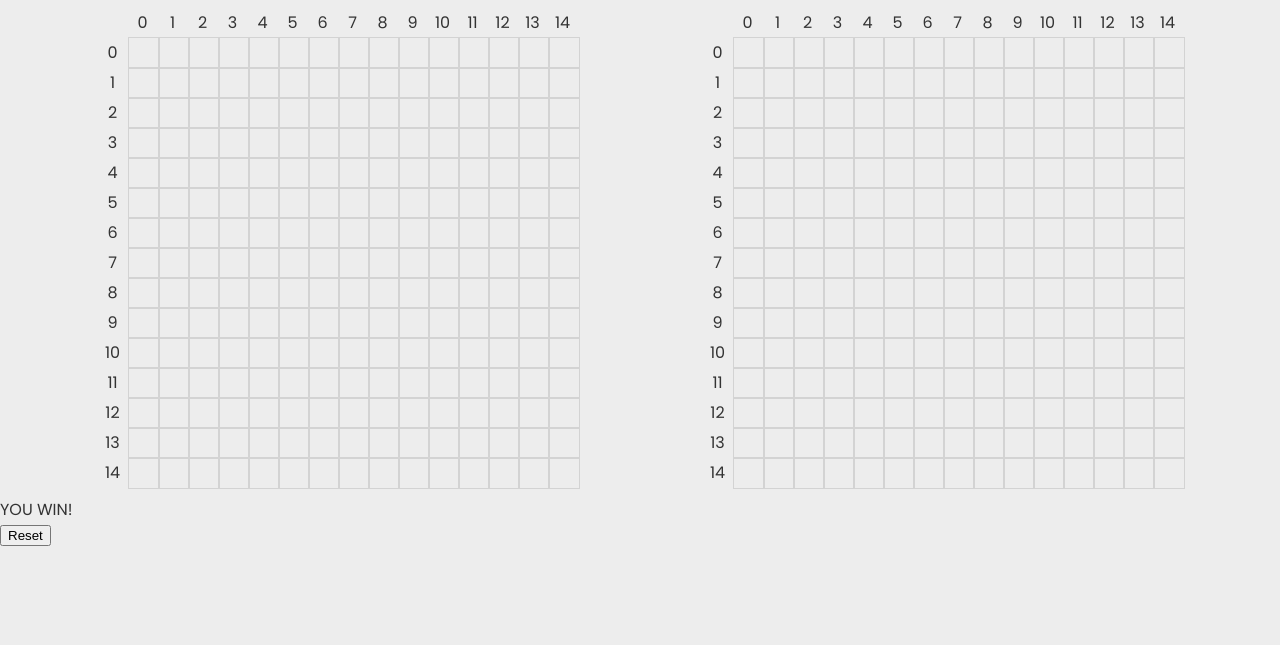
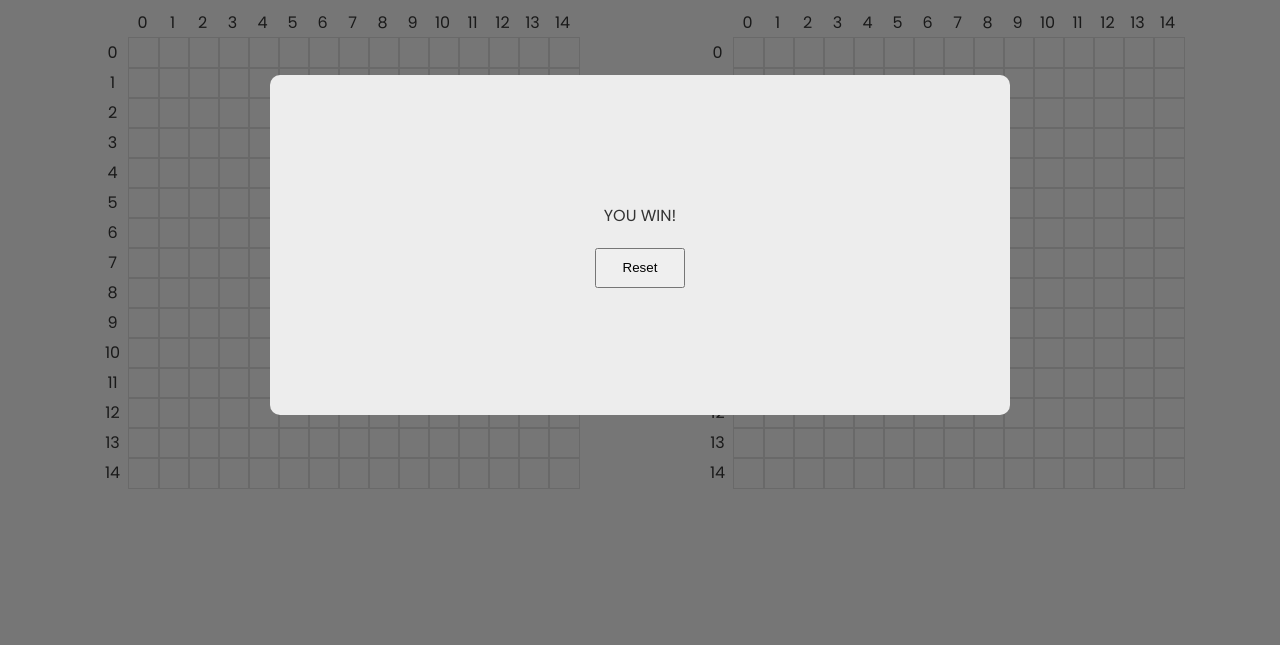
Before and after one commit to gavinslim/battleship, a website built with webpack: page dist/index.html in a window 1280 px wide. Shown: the part 155-800 px from the top of the page. Built offline with nearby package versions, Linux system fonts and the light colour scheme.

Commit message:
Update css style

```diff
--- a/src/style.css
+++ b/src/style.css
@@ -68,13 +68,13 @@ body {
   align-items: center;
 }
 
-.cube.miss {
+.cube.miss, .cube.highlight {
   background-color: lightgray;
   border: 1px solid transparent;
   z-index: 1;
 }
 
-.cube.set {
+.cube.placed {
   background-color: #333;
   border: 1px solid #333;
   z-index: 2;
@@ -86,7 +86,13 @@ body {
   z-index: 2;
 }
 
-#overlay {
+.label {
+  display: flex;
+  justify-content: center;
+  align-items: center;
+}
+
+#start-overlay, #end-overlay {
   position: fixed;
   opacity: 0;
   top: 0;
@@ -95,9 +101,10 @@ body {
   bottom: 0;
   background-color: rgba(0, 0, 0, 0.5);
   pointer-events: none;
+  z-index: 2;
 }
 
-#overlay.active {
+#start-overlay.active, #end-overlay.active {
   opacity: 1;
   pointer-events: all;
 }
@@ -126,14 +133,36 @@ body {
   transform: translate(-50%, -50%) scale(1);
 }
 
-#rotate-button {
+.button {
   width: 90px;
   height: 40px;
   /* background-color: #lightgrey; */
 }
 
-.label {
+
+#end {
+  position: fixed;
+  top: 50%;
+  left: 50%;
+  transform: translate(-50%, -50%) scale(0);  /* Hidden */
+  z-index: 10;
+  background-color: var(--background-grey);
+
+  width: 700px;
+  height: 300px;
+
+  padding: 20px;
+  max-width: 80%;
+  border-radius: 10px;
+
   display: flex;
+  flex-direction: column;
   justify-content: center;
   align-items: center;
+  gap: 20px;
+  cursor: pointer;
 }
+
+#start.active, #end.active {
+  transform: translate(-50%, -50%) scale(1);
+}
```
